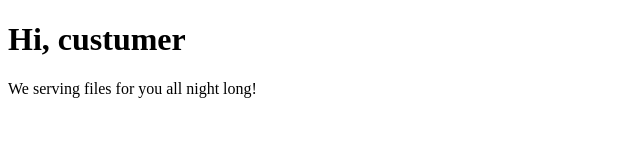
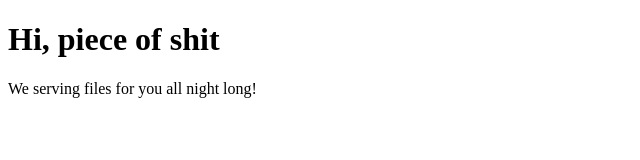
Before and after one commit to Piliponful/portfolio, a website: page index.html in a window 1280 px wide. Shown: the whole page, without its empty margins (0-640 px from the left). Drawn offline with Linux system fonts and the light colour scheme.

Commit message:
Update index.html

```diff
--- a/index.html
+++ b/index.html
@@ -5,7 +5,7 @@
     <title>Simple web server</title>
 </head>
 <body>
-    <h1>Hi, custumer</h1>
+    <h1>Hi, piece of shit</h1>
     <p>We serving files for you all night long!</p>
 </body>
 </html>
```
